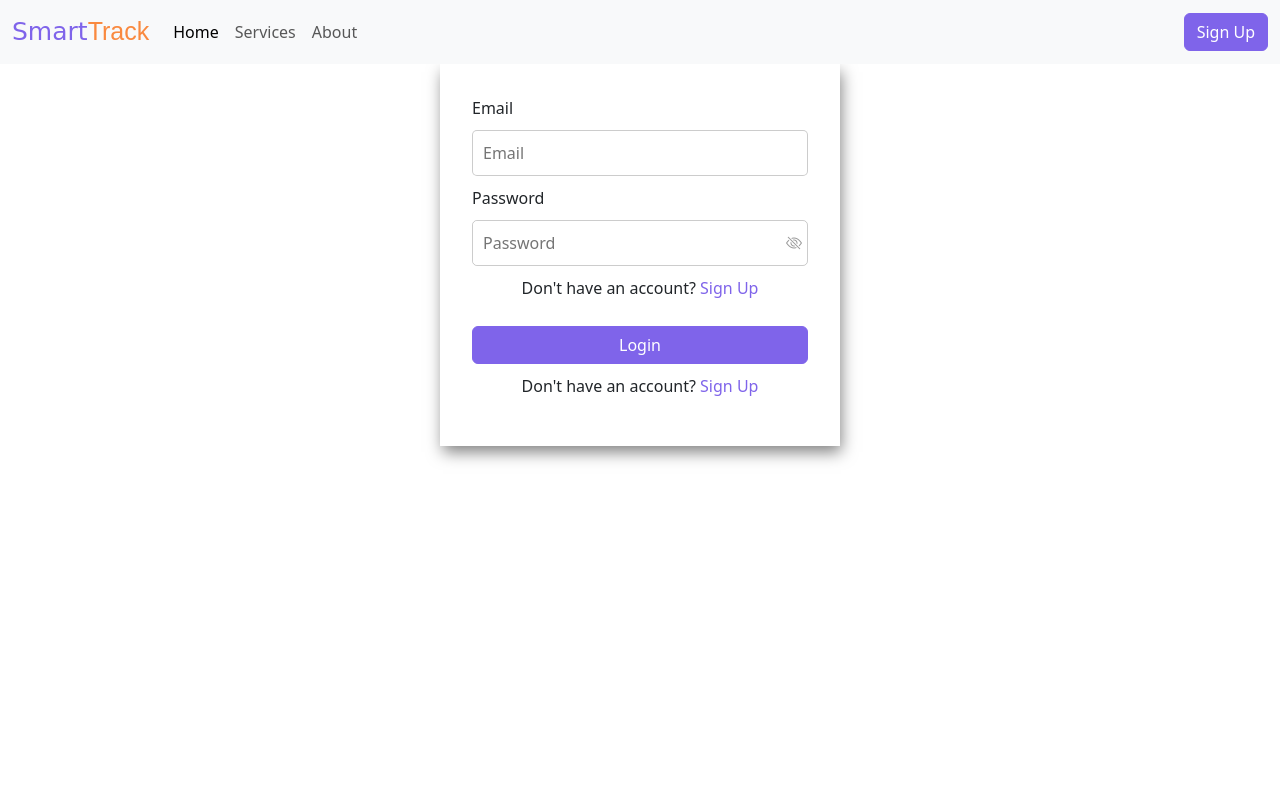
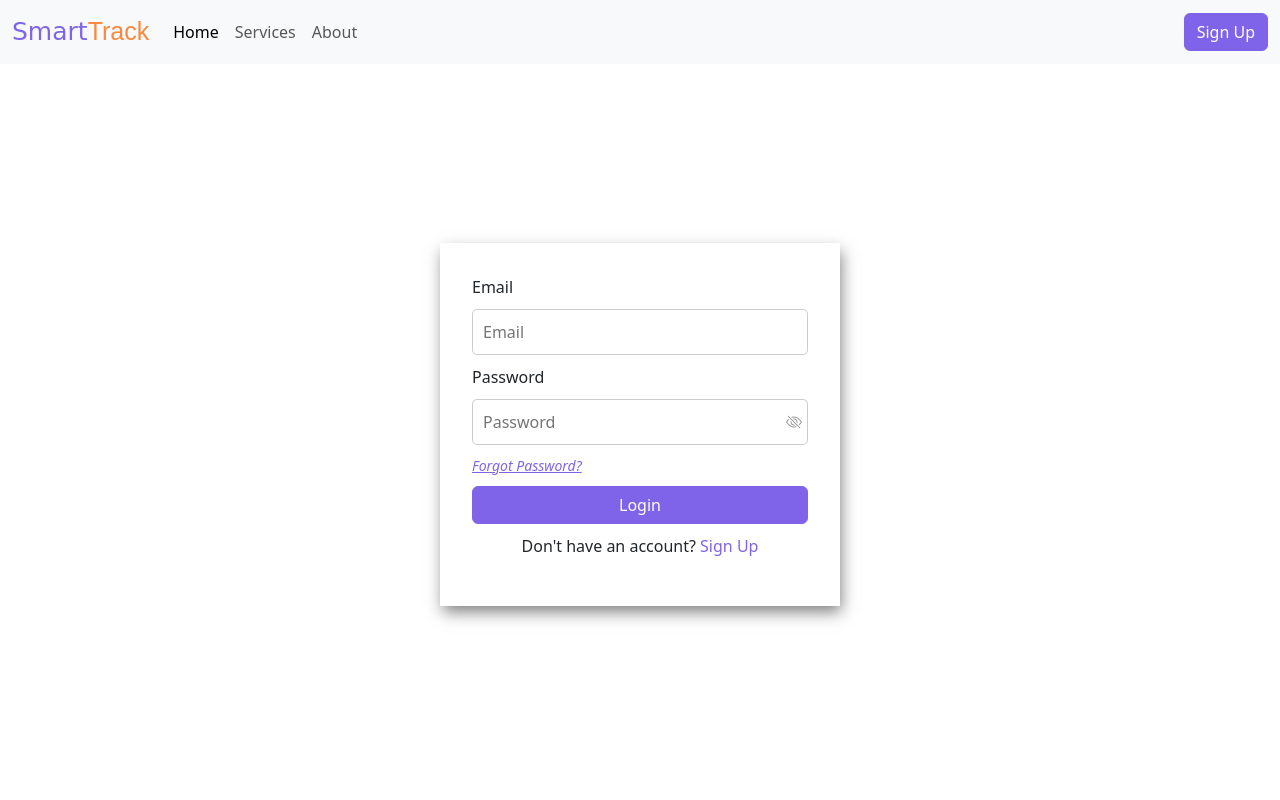
Before and after one commit to IsaacPhiri/Delivery_Tracking_System, a Flask app: page /login in a window 1280 px wide. Run offline with Flask 2, Linux system fonts and the light colour scheme; some libraries are stand-ins or nearby versions.

Commit message:
Linked the forget password page with app.py

```diff
--- a/app.py
+++ b/app.py
@@ -82,6 +82,12 @@ def index():
     #    db.create_all()
     return render_template('index.html')
 
+@app.route('/forgot_password')
+def forgot_password():
+    #with app.app_context():
+    #    db.create_all()
+    return render_template('fgp.html')
+
 @app.route('/dashboard', methods=['GET', 'POST'])
 def dashboard():
     return render_template('dashboard.html')
--- a/static/Styles/login.css
+++ b/static/Styles/login.css
@@ -1,6 +1,7 @@
 .main_container {
    display: grid;
    place-items: center;
+   min-height: 100vh;
 }
 
 .sign_in_cont {
--- a/templates/login.html
+++ b/templates/login.html
@@ -77,7 +77,7 @@
                {% endfor %}
            </ul>
            {% endif %}
-           <p class="form_text">Don't have an account? <a href="#"> Sign Up</a> </p>
+           <small><a href="{{url_for('forgot_password')}}" class="forgot_p"> Forgot Password? </a> </small>
            {{ form.submit(class="btn btn-primary btn-local-solid") }}
            <p class="form_text">Don't have an account? <a href="{{url_for('signup')}}"> Sign Up</a> </p>
        </form>
```
Also changed, not shown: templates/fgp.html (+14 -0 lines), 17 other files.
